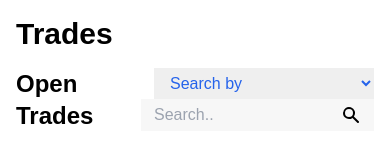
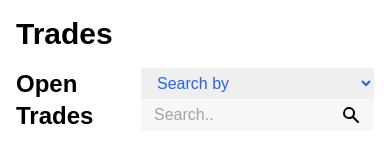
Before and after one commit to YahyaaMuhamedd/Task-1, a React (Create React App) app: page / in a window 390 px wide. Shown: the top 145 px of the page. Built offline with nearby package versions, Linux system fonts and the light colour scheme.

Commit message:
First Commit

```diff
--- a/src/index.css
+++ b/src/index.css
@@ -17,11 +17,12 @@
 html {
   scroll-behavior: smooth;
 }
+
 @media only screen and (max-width: 512px) {
-  .rsvselect{
-    max-width: 220px;
+  .rsvselect {
     width: 100%;
   }
+
   .min {
     width: min-content;
   }
```
